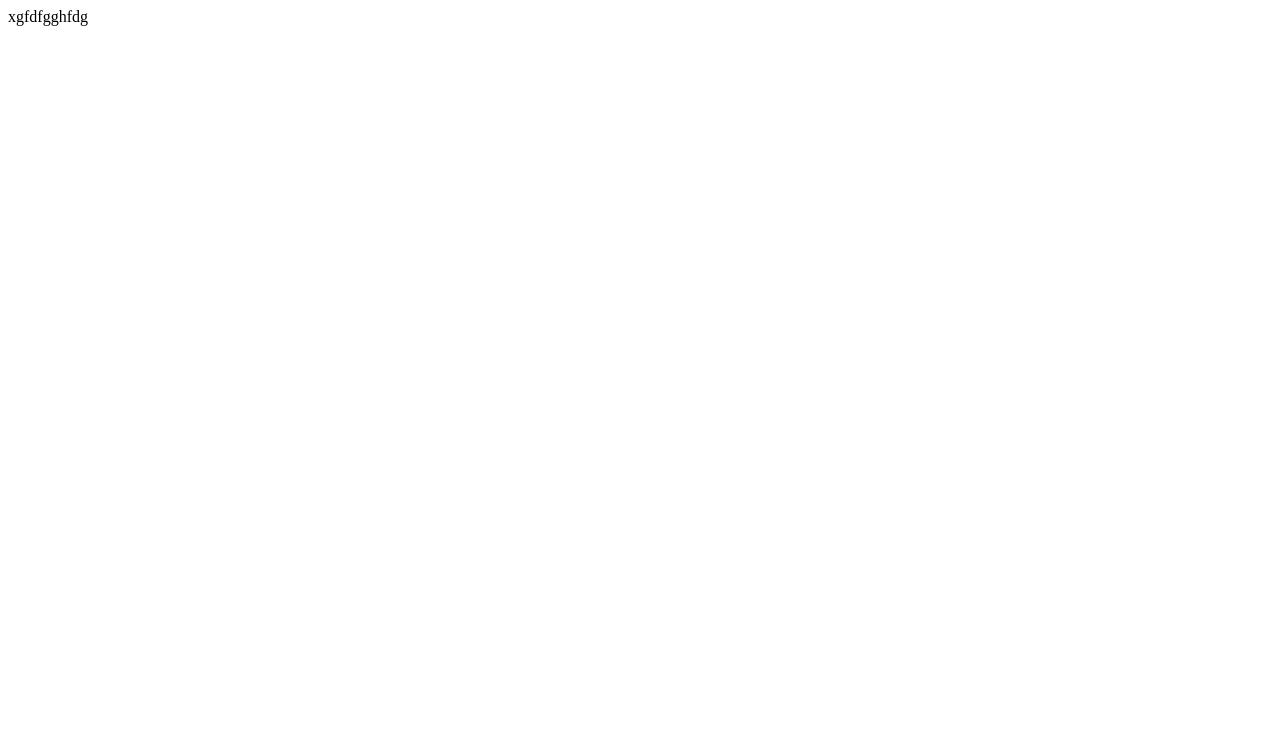
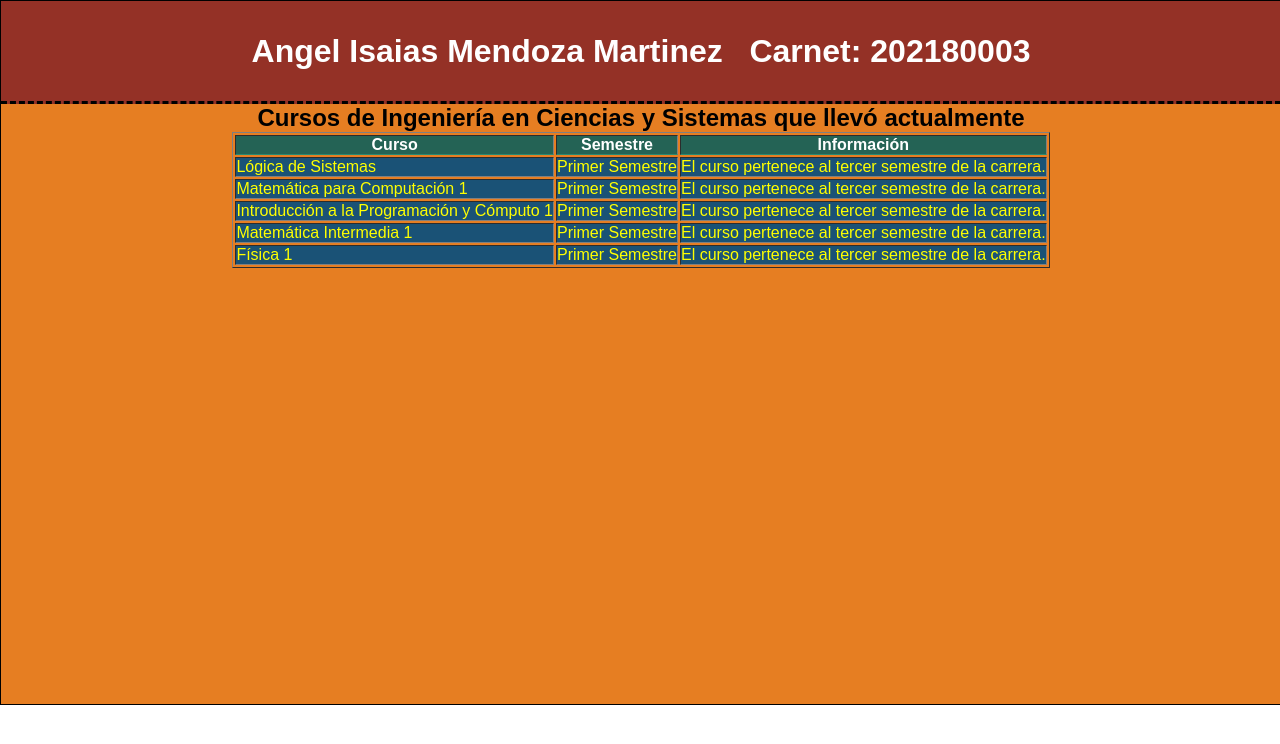
Before and after one commit to AngelMendoz/-IPC1-Tarea1_202180003, a plain HTML site: page Index.html in a window 1280 px wide. Drawn offline with Linux system fonts and the light colour scheme.

Commit message:
Página usando html

```diff
--- a/Index.html
+++ b/Index.html
@@ -1 +1,40 @@
-xgfdfgghfdg
+<!DOCTYPE html>
+<html lang="es">
+<head>
+    <meta charset="UTF-8">
+    <meta http-equiv="X-UA-Compatible" content="IE=edge">
+    <meta name="viewport" content="width=device-width, initial-scale=1.0">
+    <link rel= "stylesheet" " href="styles.css" />
+    <title>Document</title>
+</head>
+<body>
+     <div id ="container">
+         <header>
+    <h1><center>Angel Isaias Mendoza Martinez  &nbsp; Carnet: 202180003</center> </h1>
+         </header>
+     <section id="content">
+   <h2><caption><center>Cursos de Ingeniería en Ciencias y Sistemas que llevó actualmente</center></caption></h2>
+   <table border="1"  >
+   <thead> <tr>
+      <th >Curso</th><th>Semestre</th><th>Información</th>
+    </tr></thead>
+    <tr>
+      <td>Lógica de Sistemas</td><td>Primer Semestre</td><td>El curso pertenece al tercer semestre de la carrera.</td>
+   </tr>
+   <tr>
+    <td>Matemática para Computación 1</td><td>Primer Semestre</td><td>El curso pertenece al tercer semestre de la carrera.</td>
+ </tr>
+ <tr>
+    <td>Introducción a la Programación y Cómputo 1</td><td>Primer Semestre</td><td>El curso pertenece al tercer semestre de la carrera.</td>
+ </tr>
+ <tr>
+    <td>Matemática Intermedia 1</td><td>Primer Semestre</td><td>El curso pertenece al tercer semestre de la carrera.</td>
+ </tr>
+ <tr>
+    <td>Física 1</td><td>Primer Semestre</td><td>El curso pertenece al tercer semestre de la carrera.</td>
+ </tr>
+</table>
+</section>
+</div>
+</body>
+</html>
--- a/styles.css
+++ b/styles.css
@@ -1 +1,75 @@
-ghjghjghjghj
+*{
+   margin: 0px;
+   padding: 0px;
+
+}
+
+body {background: ligt gray;
+    font-family: Arial, Helvetica, sans-serif;
+    }
+    #container{
+
+        width: 100%;
+        margin: 0px auto;
+        border: 1px solid black;
+
+
+    }
+    header{
+        background: #943126;
+        height: 100px;
+        width: 100%;
+        text-align: center;
+        line-height: 100px;
+        color: white;
+        border-bottom: 3px dashed black;
+    }
+    #content{
+
+           width: 100%;
+           min-height: 600px;
+           background: #E67E22;
+           color: black;
+
+
+        }
+        table tr:hover{
+            background: #6E2C00;
+            width: 100%;
+        }
+        th, td{
+            padding: 0;
+        }
+        thead{
+            background-color: #246355;
+            border-bottom: solid 5px #0f362d;
+            color: white;
+        }
+       table{
+        margin:0 auto;
+       }
+         tr:nth-child(even){
+        background-color: #45B39D  ;
+
+          }
+      td:nth-child(1) {
+        color: yellow;
+        background-color: #1A5276 ;
+         }
+         tr:nth-child(3) {
+        color: black;
+        background-color: #73C6B6;
+          }
+
+         tr:nth-child(5) {
+            color: yellow;
+            background-color: #1A5276;
+    }
+    td:nth-child(2) {
+        color: yellow;
+        background-color: #1A5276 ;
+    }
+    td:nth-child(3) {
+        color: yellow;
+        background-color: #1A5276 ;
+    }
```
